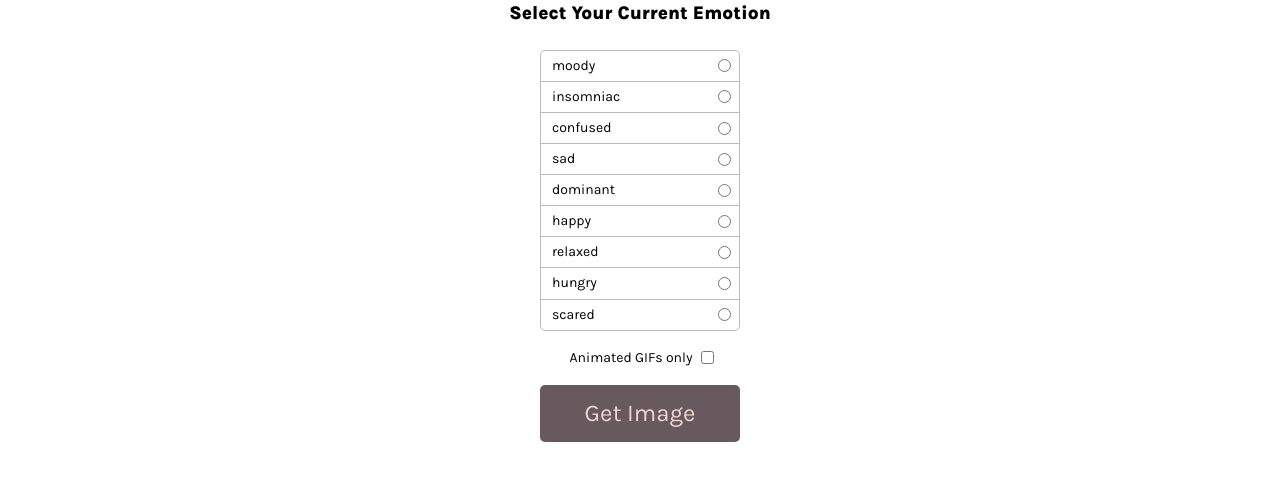
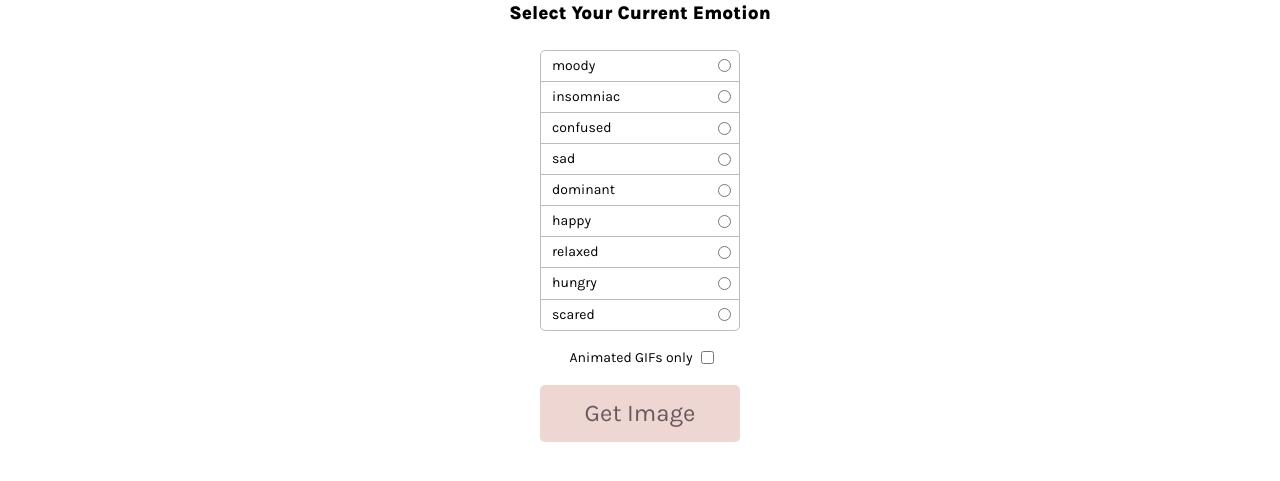
Before and after one commit to diankita/meme-picker, a website built with Vite: page index.html in a window 1280 px wide. In both pictures the pointer is over the button "Get Image". Shown: the part 117-598 px from the top of the page. Built offline with nearby package versions, Linux system fonts and the light colour scheme.

Commit message:
Added button :hover styling

```diff
--- a/index.css
+++ b/index.css
@@ -112,6 +112,12 @@ input[type="radio"]{
     margin-bottom: 8px;
 }
 
+.get-image-btn:hover, .get-image-btn:focus {
+    cursor: pointer;
+    color: #67595e;
+    background-color: #eed6d3;
+}
+
 /* modal */
 
 .meme-modal{
```
